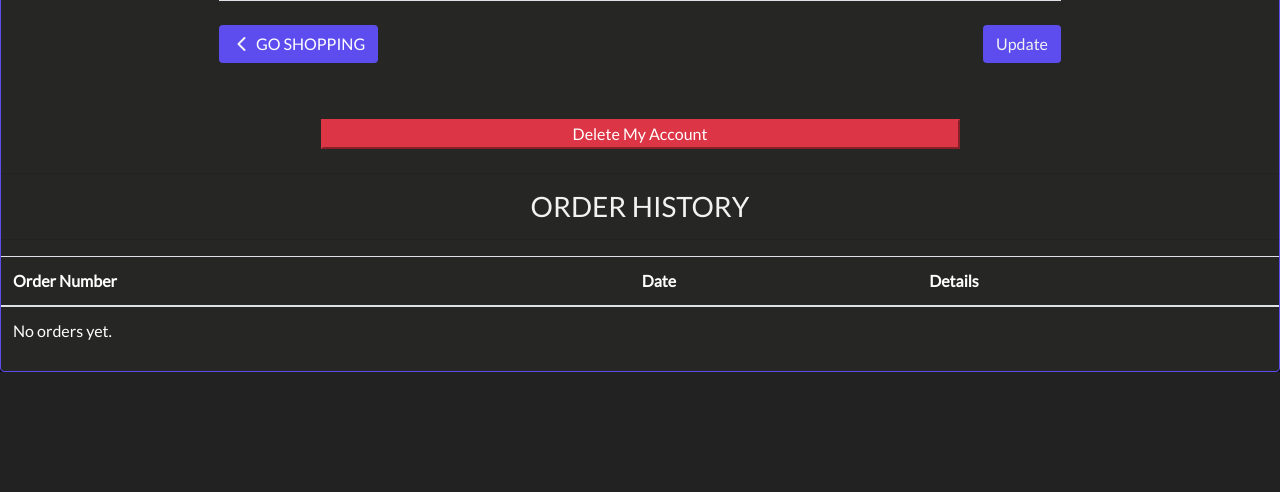
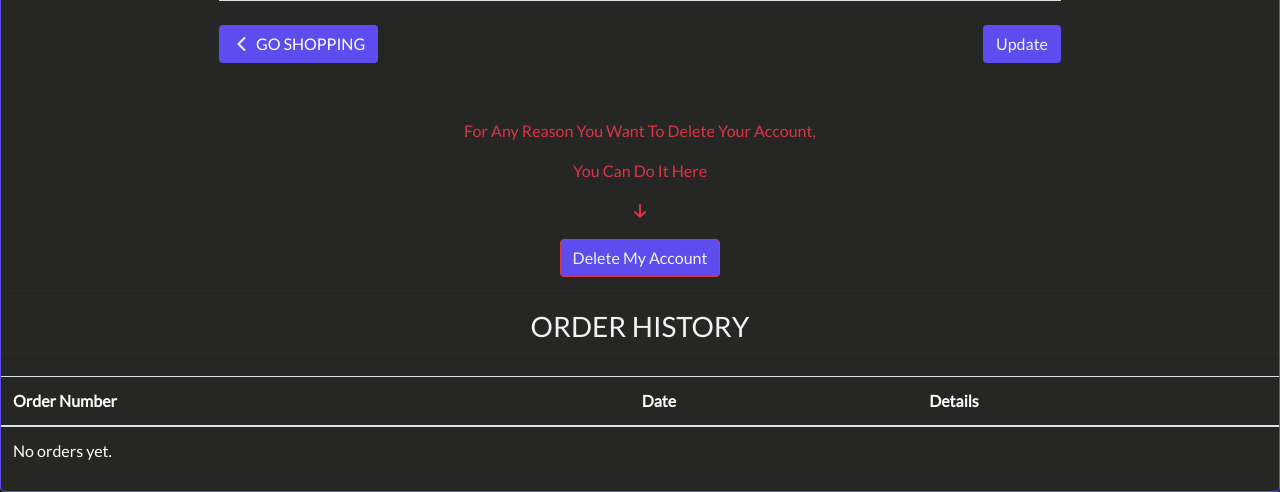
Before and after one commit to SandorGyorfi/FreqNest, a Django app: page /profile/ in a window 1280 px wide. Shown: the part 1012-1504 px from the top of the page. Before the commit the page ends 1384 px from the top, so only its background shows below. Run offline with Django 4.2, Linux system fonts and the light colour scheme; some libraries are stand-ins or nearby versions.

Commit message:
Update buttons
Delete buttons updated for a better user experience.

```diff
--- a/profiles/templates/profiles/profiles.html
+++ b/profiles/templates/profiles/profiles.html
@@ -106,14 +106,19 @@
             </form>
         </div>
     </div>
-    <button type="button" class="col-8 mx-auto mb-2 btn-danger w-50 mt-5" id="delete-account-btn">Delete My
+    <div>
+        <p class="text-center mt-5 text-danger">For Any Reason You Want To Delete Your Account,</p>
+        <p class="text-center mt-1 text-danger">You Can Do It Here </p>
+        <p class="text-center mt-1 text-danger"><i class="fa fa-arrow-down" aria-hidden="true"></i></p>
+    <button type="button" class="btn btn-danger d-block mx-auto rounded-10 mt-2" id="delete-account-btn">Delete My
         Account</button>
+    </div>
+        <div id="delete-confirmation" class="text-center mt-3" style="display: none;">
+            <p class="mt-4">Are you sure you want to delete your account?</p>
+            <button class="btn btn-secondary d-block mx-auto rounded-10 mt-4 mb-2" style="width: 50%;" id="cancel-delete">Cancel Deletion</button>
+            <button class="btn btn-danger d-block mx-auto rounded-10 mt-4 mb-2" style="width: 50%;" id="confirm-delete">Yes</button>
+        </div>
 
-    <div id="delete-confirmation" style="display: none;">
-        <p>Are you sure you want to delete your account?</p>
-        <button id="confirm-delete">Yes</button>
-        <button id="cancel-delete">Cancel</button>
-    </div>
 
     <div class="row">
         <div class="col">
@@ -208,7 +213,7 @@
                 clearInterval(countdownTimer);
                 window.location.href = "{% url 'delete_account' %}";
             } else {
-                document.getElementById('delete-confirmation').innerHTML = '<p>Your account will be deleted in ' + countdown + ' seconds.</p>';
+                document.getElementById('delete-confirmation').innerHTML = '<p>Your account will be deleted in ' + countdown + ' seconds. Please wait!</p>';
                 countdown--;
             }
         }, 1000);
```
Also changed, not shown: db.sqlite3.
